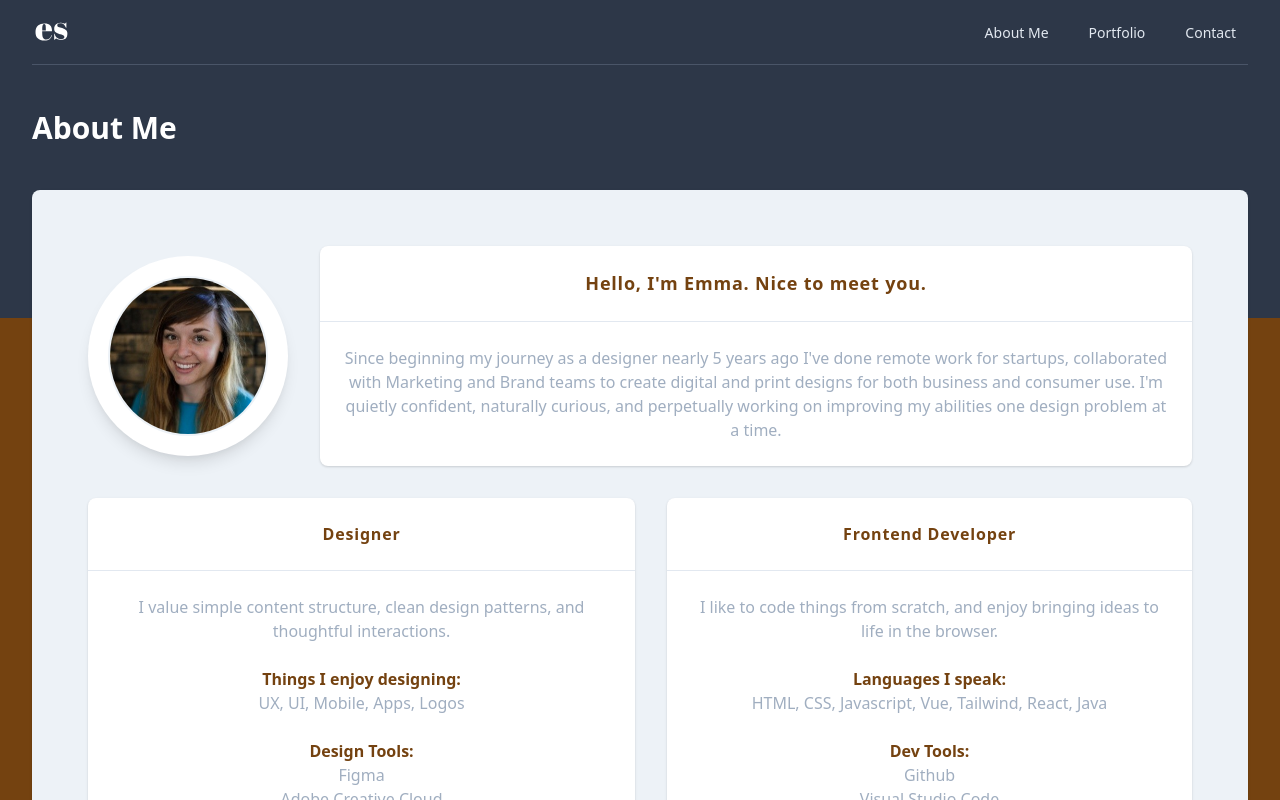
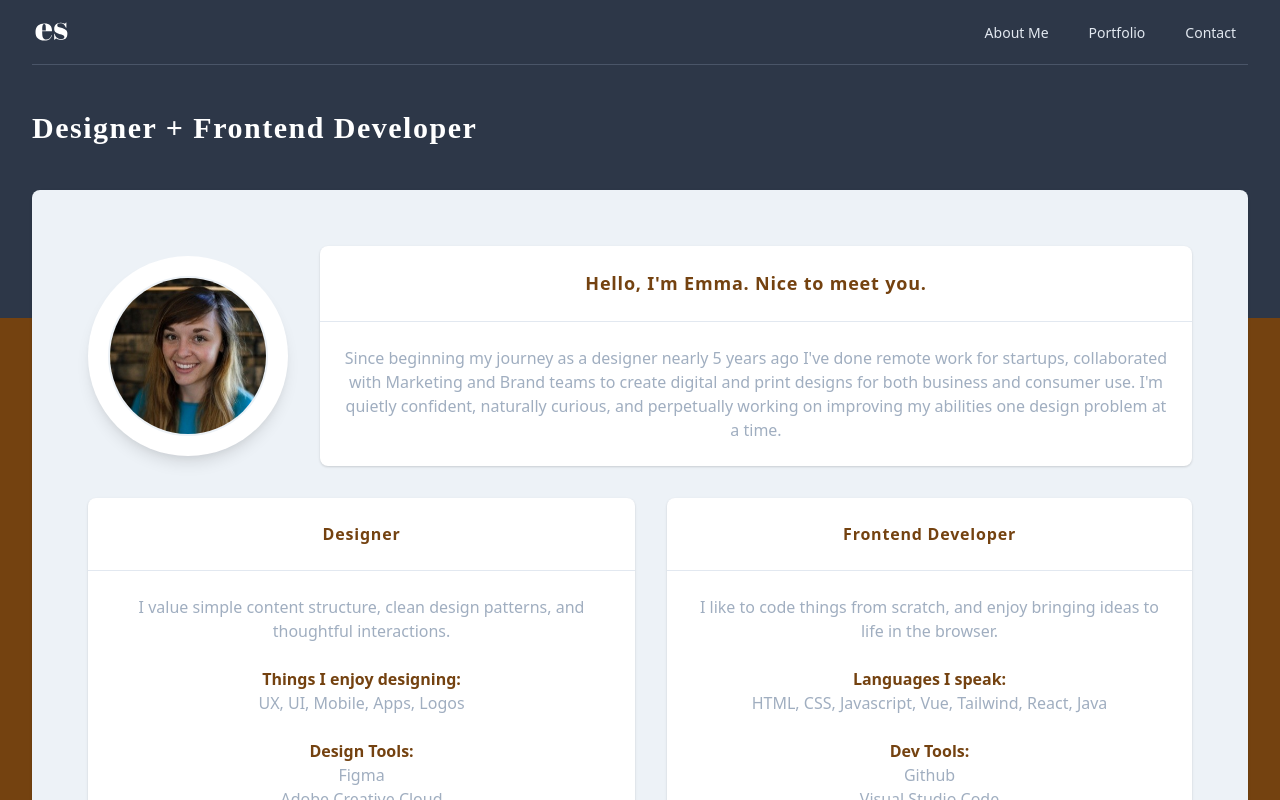
Before and after one commit to emmastotz/nuxt-portfolio, a Nuxt app: page / in a window 1280 px wide. Shown: the top 800 px of the page. Built offline with nearby package versions, Linux system fonts and the light colour scheme.

Commit message:
style: use new fonts

```diff
--- a/components/HeaderBar.vue
+++ b/components/HeaderBar.vue
@@ -50,7 +50,7 @@
 			<!-- Header -->
 			<header class="py-10">
 				<div class="max-w-7xl mx-auto px-4 sm:px-6 lg:px-8">
-					<h1 class="text-3xl font-bold text-white capitalize">
+					<h1 class="text-3xl font-bold text-white capitalize font-display tracking-wider">
 						{{ headerText }}
 					</h1>
 				</div>
@@ -79,7 +79,7 @@ export default {
 	computed: {
 		headerText() {
 			if(this.$route.path === '/'){
-				return 'About Me'
+				return 'Designer + Frontend Developer'
 			}
 			const path = this.$route.path.split('/')
 			return path[1]
```
